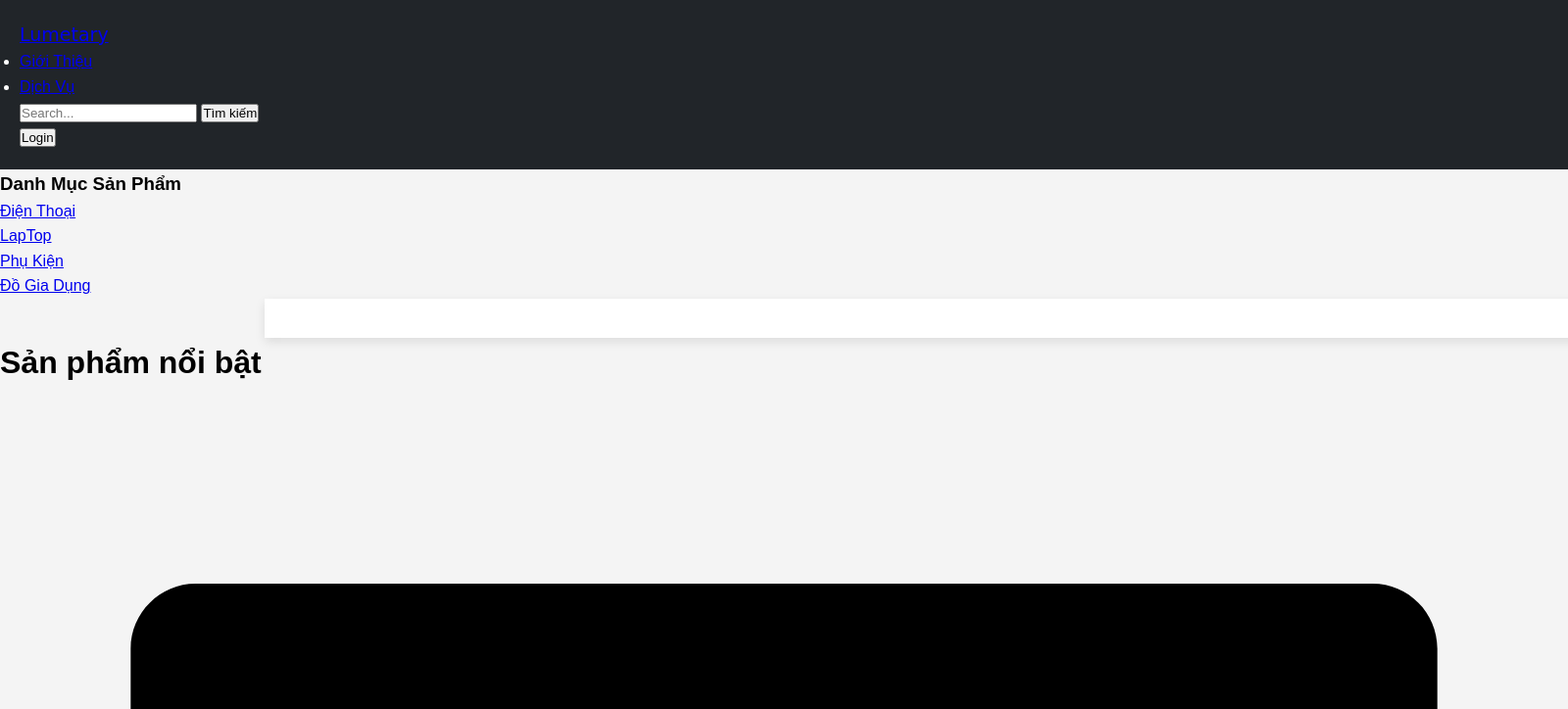
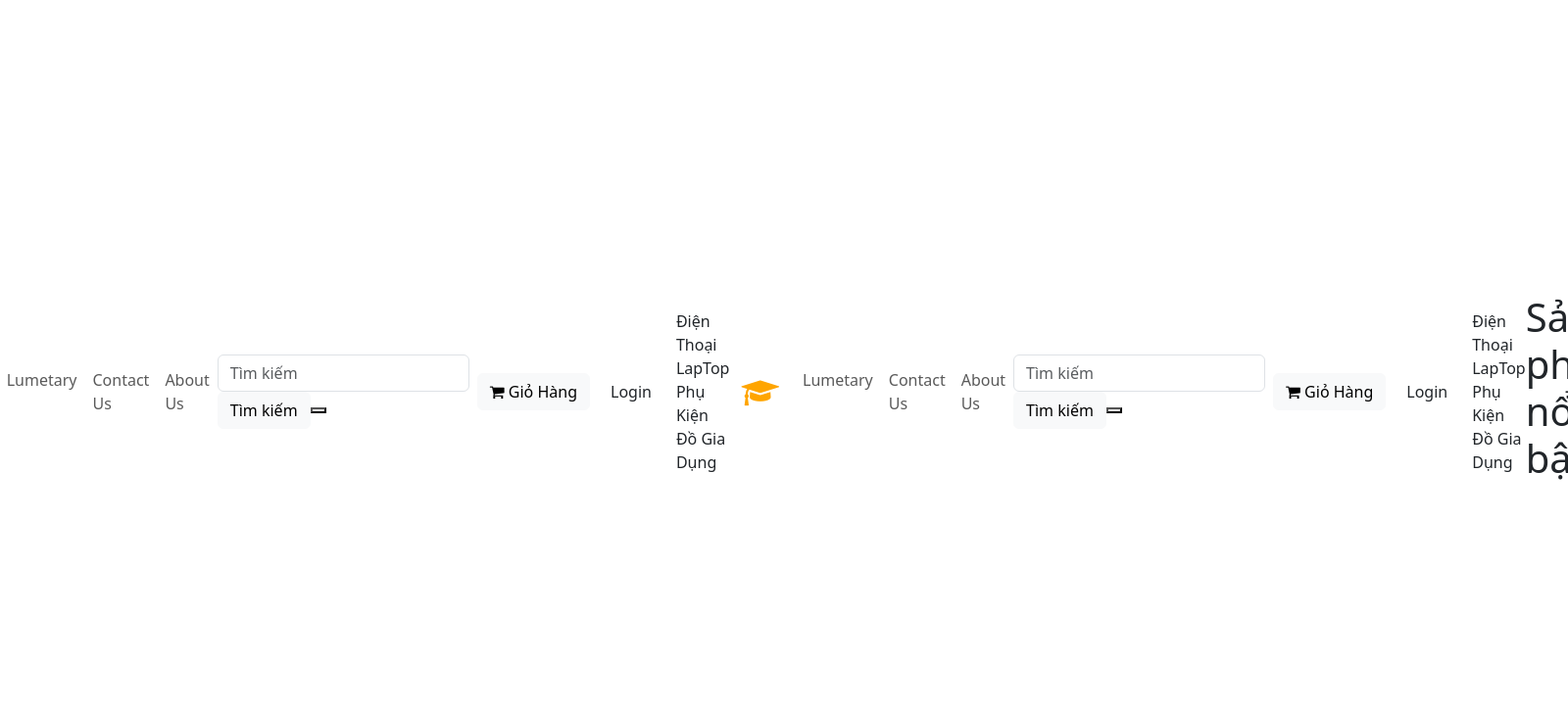
Before and after one commit to lt19284/TMDT, a Flask app: page / in a window 1600 px wide; the page is wider, and only the part inside the window is pictured. Shown: the top 724 px of that part at 98% size. After the commit the page ends 490 px from the top of that part, so only its background shows below. Run offline with Flask 3, Linux system fonts and the light colour scheme; some libraries are stand-ins or nearby versions.

Commit message:
Update index.html

```diff
--- a/templates/index.html
+++ b/templates/index.html
@@ -3,41 +3,106 @@
 <head>
     <meta charset="UTF-8">
     <meta name="viewport" content="width=device-width, initial-scale=1.0">
+    <title>Lumetary</title>
+    <link rel="stylesheet" href="https://maxcdn.bootstrapcdn.com/bootstrap/4.0.0/css/bootstrap.min.css">
+    <link rel="stylesheet" href="https://cdnjs.cloudflare.com/ajax/libs/font-awesome/4.7.0/css/font-awesome.min.css">
     <link rel="stylesheet" href="https://cdnjs.cloudflare.com/ajax/libs/bootstrap-icons/1.10.5/font/bootstrap-icons.min.css" />
-    <title>Lumetary</title>
-    <link rel="stylesheet" href="{{ url_for('static', filename='index.css') }}">
+    <link rel="stylesheet" type="text/css" href="{{ url_for('static', filename='styles.css') }}">
+    <link rel="stylesheet" href="static/bootstrap.min.css">
 </head>
 <body>
+    <!-- Navbar -->
+    <nav class="navbar navbar-expand-lg">
+        <div class="container-fluid">
+            <a class="navbar-brand" href="#" style="color: orange; font-size: 30px;">
+                <i class="fa fa-graduation-cap"></i>
+            </a>
+            <button class="navbar-toggler" type="button" data-toggle="collapse" data-target="#navbarContent">
+                <span class="navbar-toggler-icon"></span>
+            </button>
+            <ul class="navbar-nav mx-auto">
+                <li class="nav-item"><a class="nav-link" href="/">Lumetary</a></li>
+                <li class="nav-item"><a class="nav-link" href="#">Contact Us</a></li>
+                <li class="nav-item"><a class="nav-link" href="#">About Us</a></li>
+            </ul>
+            <!-- Nội dung Navbar -->
+            <div class="collapse navbar-collapse" id="navbarContent">
 
+                <form class="form-inline mx-auto">
+                    <input class="form-control" type="Tìm kiếm" placeholder="Tìm kiếm" aria-label="Tìm kiếm">
+                    <button class="btn btn-light" type="submit">Tìm kiếm<button>
+                </form>
+                    <!-- Cart button -->
+                    <button class="btn btn-light mx-2" onclick="window.location.href='/cart';">
+                            <i class="fa fa-shopping-cart"></i> Giỏ Hàng
+                    </button>
+                <!-- Đăng nhập -->
+                <button class="btn" onclick="window.location.href='/login';"> Login
+                </button>
+            </div>
+        </div>
+    </nav>
 
-    <header>
-      <div class="logo">
-              <a class="nav-link active" aria-current="page" href="/" style="font-family: cursive; font-size: 19px;">Lumetary</a>
-            <ul>
-                <li><a href="#">Giới Thiệu</a></li>
-                <li><a href="#">Dịch Vụ</a></li>
+    <!-- Menu -->
+    <div class="menu">
+        <a class="nav-link" href="DT.html">Điện Thoại</a>
+        <a class="nav-link" href="LAPTOP.html">LapTop</a>
+        <a class="nav-link" href="PK.html">Phụ Kiện</a>
+        <a class="nav-link" href="DGD.html">Đồ Gia Dụng</a>
+    </div>
+<!DOCTYPE html>
+<html lang="en">
+<head>
+    <meta charset="UTF-8">
+    <meta name="viewport" content="width=device-width, initial-scale=1.0">
+    <title>Lumetary</title>
+    <link rel="stylesheet" href="https://maxcdn.bootstrapcdn.com/bootstrap/4.0.0/css/bootstrap.min.css">
+    <link rel="stylesheet" href="https://cdnjs.cloudflare.com/ajax/libs/font-awesome/4.7.0/css/font-awesome.min.css">
+    <link rel="stylesheet" href="https://cdnjs.cloudflare.com/ajax/libs/bootstrap-icons/1.10.5/font/bootstrap-icons.min.css" />
+    <link rel="stylesheet" type="text/css" href="{{ url_for('static', filename='styles.css') }}">
+    <link rel="stylesheet" href="static/bootstrap.min.css">
+</head>
+<body>
+    <!-- Navbar -->
+    <nav class="navbar navbar-expand-lg">
+        <div class="container-fluid">
+            <a class="navbar-brand" href="#" style="color: orange; font-size: 30px;">
+                <i class="fa fa-graduation-cap"></i>
+            </a>
+            <button class="navbar-toggler" type="button" data-toggle="collapse" data-target="#navbarContent">
+                <span class="navbar-toggler-icon"></span>
+            </button>
+            <ul class="navbar-nav mx-auto">
+                <li class="nav-item"><a class="nav-link" href="/">Lumetary</a></li>
+                <li class="nav-item"><a class="nav-link" href="#">Contact Us</a></li>
+                <li class="nav-item"><a class="nav-link" href="#">About Us</a></li>
             </ul>
-         <!-- Thêm form tìm kiếm -->
-    <form class="d-flex search-bar" role="search" action="/index" method="POST">
-      <input class="form-control me-2" name="search" type="search" placeholder="Search..." aria-label="Search">
-      <button class="btn btn-outline-light" type="submit">Tìm kiếm</button>
-    </form>
+            <!-- Nội dung Navbar -->
+            <div class="collapse navbar-collapse" id="navbarContent">
 
-        <button class="btn" onclick="window.location.href='/login';"> Login
-        </button>
+                <form class="form-inline mx-auto">
+                    <input class="form-control" type="Tìm kiếm" placeholder="Tìm kiếm" aria-label="Tìm kiếm">
+                    <button class="btn btn-light" type="submit">Tìm kiếm<button>
+                </form>
+                    <!-- Cart button -->
+                    <button class="btn btn-light mx-2" onclick="window.location.href='/cart';">
+                            <i class="fa fa-shopping-cart"></i> Giỏ Hàng
+                    </button>
+                <!-- Đăng nhập -->
+                <button class="btn" onclick="window.location.href='/login';"> Login
+                </button>
+            </div>
+        </div>
+    </nav>
 
-    </header>
+    <!-- Menu -->
+    <div class="menu">
+        <a class="nav-link" href="DT.html">Điện Thoại</a>
+        <a class="nav-link" href="LAPTOP.html">LapTop</a>
+        <a class="nav-link" href="PK.html">Phụ Kiện</a>
+        <a class="nav-link" href="DGD.html">Đồ Gia Dụng</a>
+    </div>
 
-    <!-- Body -->
-    <aside class="slidebar">
-        <h3>Danh Mục Sản Phẩm</h3>
-        <ul>
-            <li><a href="#">Điện Thoại</a></li>
-            <li><a href="#">LapTop</a></li>
-            <li><a href="#">Phụ Kiện</a></li>
-            <li><a href="#">Đồ Gia Dụng</a></li>
-        </ul>
-    </aside>
     <main class="main-content"></main>
         <h1>Sản phẩm nổi bật</h1>
         <div class="card">
```
